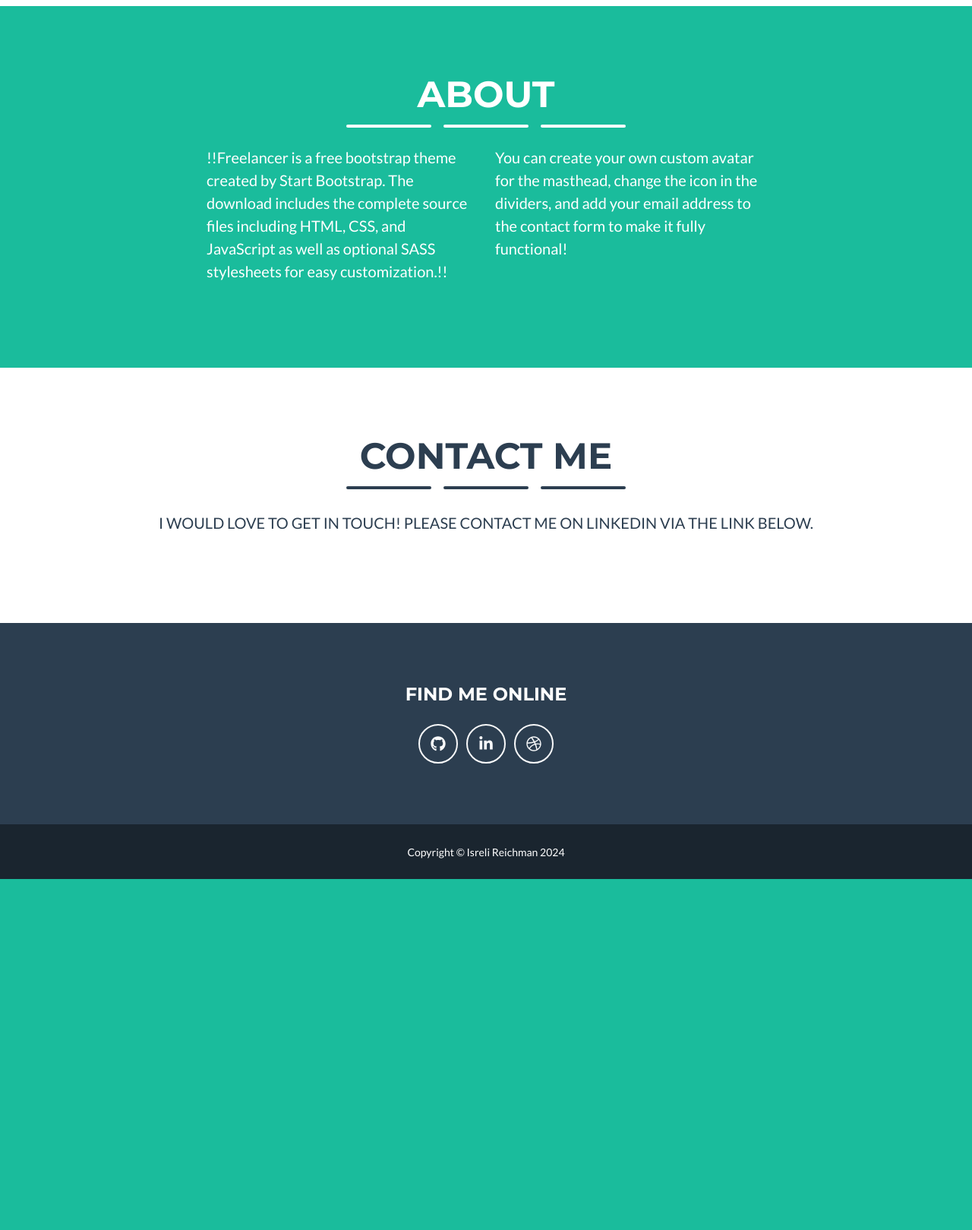
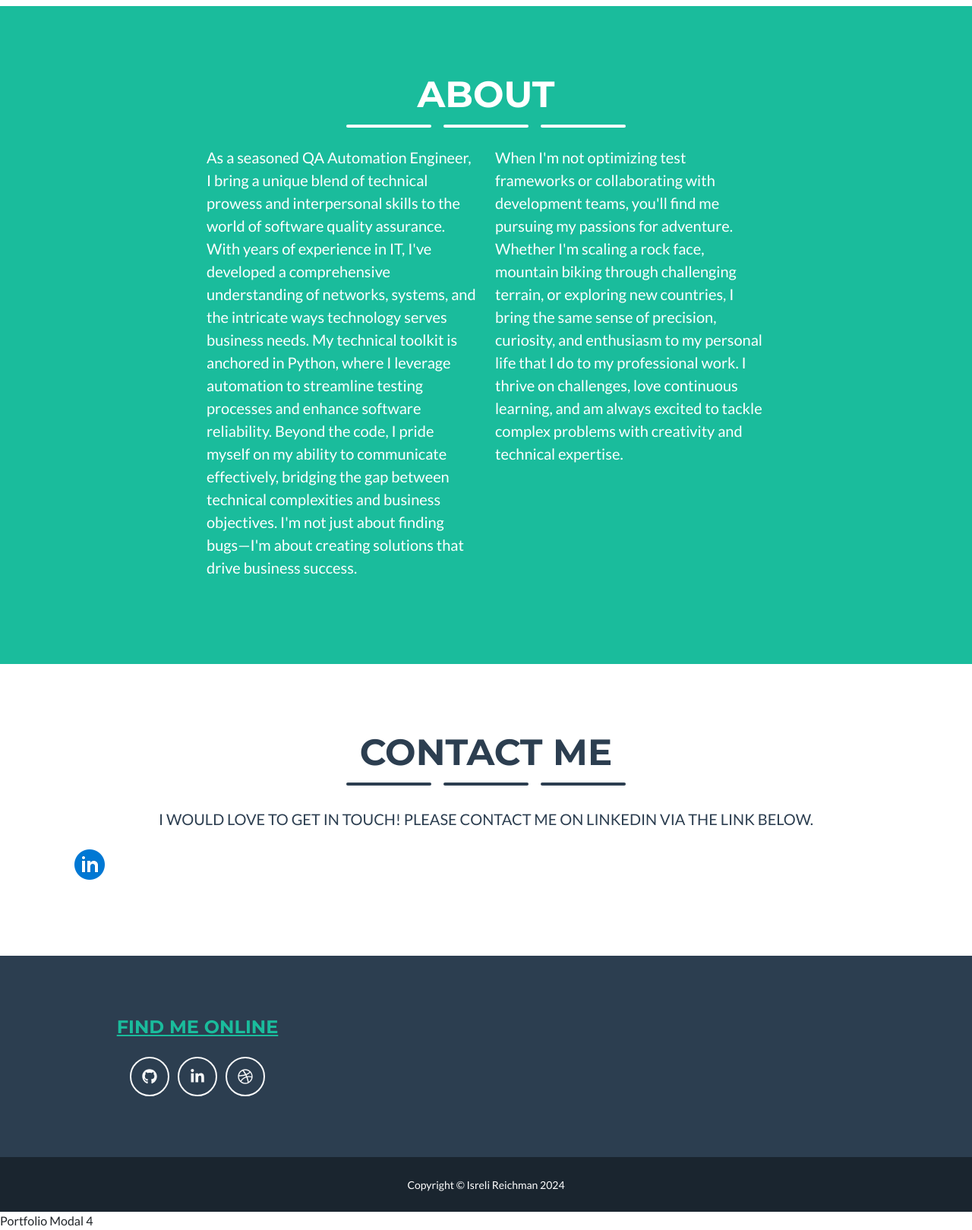
Before and after one commit to ireichman/ireichman.github.io, a Python web app: template templates/index.html in a window 1280 px wide. Shown: the part 1342-2961 px from the top of the page at 76% size. Before the commit the page ends 2499 px from the top, so only its background shows below. Run offline with Jinja, Linux system fonts and the light colour scheme; the template is opened without the code that fills it, so the values that code supplies are empty; some libraries are stand-ins or nearby versions.

Commit message:
Added verbiage for about section. Readded the link for LinkedIn in About sectiona dn Find me online.

```diff
--- a/templates/index.html
+++ b/templates/index.html
@@ -7,14 +7,14 @@
         <meta name="author" content="" />
         <title>Isreli Reichman</title>
         <!-- Favicon-->
-        <link rel="icon" type="image/x-icon" href="/static/assets/favicon.ico" />
+        <link rel="icon" type="image/x-icon" href="../static/assets/favicon.ico" />
         <!-- Font Awesome icons (free version)-->
         <script src="https://use.fontawesome.com/releases/v6.3.0/js/all.js" crossorigin="anonymous"></script>
         <!-- Google fonts-->
         <link href="https://fonts.googleapis.com/css?family=Montserrat:400,700" rel="stylesheet" type="text/css" />
         <link href="https://fonts.googleapis.com/css?family=Lato:400,700,400italic,700italic" rel="stylesheet" type="text/css" />
         <!-- Core theme CSS (includes Bootstrap)-->
-        <link href="static/css/styles.css" rel="stylesheet" />
+        <link href="../static/css/styles.css" rel="stylesheet" />
     </head>
     <body id="page-top">
         <!-- Navigation-->
@@ -38,7 +38,7 @@
         <header class="masthead bg-primary text-white text-center">
             <div class="container d-flex align-items-center flex-column">
                 <!-- Masthead Avatar Image-->
-                <img class="masthead-avatar mb-5" src="/static/assets/img/avataaars.svg" alt="Isreli Reichman picture" />
+                <img class="masthead-avatar mb-5" src="../static/assets/img/avataaars.svg" alt="Isreli Reichman picture" />
                 <!-- Masthead Heading-->
                 <h1 class="masthead-heading text-uppercase mb-0">Isreli Reichman</h1>
                 <!-- Icon Divider-->
@@ -74,7 +74,7 @@
                             <div class="portfolio-item-caption d-flex align-items-center justify-content-center h-100 w-100">
                                 <div class="portfolio-item-caption-content text-center text-white"><i class="fas fa-plus fa-3x"></i></div>
                             </div>
-                            <img class="img-fluid" src="static/assets/img/portfolio/cabin.png" alt="..." />
+                            <img class="img-fluid" src="../static/assets/img/portfolio/cabin.png" alt="..." />
                         </div>
                     </div>
                     <!-- Portfolio Item 2-->
@@ -83,7 +83,7 @@
                             <div class="portfolio-item-caption d-flex align-items-center justify-content-center h-100 w-100">
                                 <div class="portfolio-item-caption-content text-center text-white"><i class="fas fa-plus fa-3x"></i></div>
                             </div>
-                            <img class="img-fluid" src="static/assets/img/portfolio/cake.png" alt="..." />
+                            <img class="img-fluid" src="../static/assets/img/portfolio/cake.png" alt="..." />
                         </div>
                     </div>
                     <!-- Portfolio Item 3-->
@@ -92,7 +92,7 @@
                             <div class="portfolio-item-caption d-flex align-items-center justify-content-center h-100 w-100">
                                 <div class="portfolio-item-caption-content text-center text-white"><i class="fas fa-plus fa-3x"></i></div>
                             </div>
-                            <img class="img-fluid" src="static/assets/img/portfolio/circus.png" alt="..." />
+                            <img class="img-fluid" src="../static/assets/img/portfolio/circus.png" alt="..." />
                         </div>
                     </div>
 <!--                    &lt;!&ndash; Portfolio Item 4&ndash;&gt;-->
@@ -140,8 +140,10 @@
                 </div>
                 <!-- About Section Content-->
                 <div class="row">
-                    <div class="col-lg-4 ms-auto"><p class="lead">!!Freelancer is a free bootstrap theme created by Start Bootstrap. The download includes the complete source files including HTML, CSS, and JavaScript as well as optional SASS stylesheets for easy customization.!!</p></div>
-                    <div class="col-lg-4 me-auto"><p class="lead">You can create your own custom avatar for the masthead, change the icon in the dividers, and add your email address to the contact form to make it fully functional!</p></div>
+                    <div class="col-lg-4 ms-auto"><p class="lead">As a seasoned QA Automation Engineer, I bring a unique blend of technical prowess and interpersonal skills to the world of software quality assurance. With years of experience in IT, I've developed a comprehensive understanding of networks, systems, and the intricate ways technology serves business needs.
+                        My technical toolkit is anchored in Python, where I leverage automation to streamline testing processes and enhance software reliability. Beyond the code, I pride myself on my ability to communicate effectively, bridging the gap between technical complexities and business objectives. I'm not just about finding bugs—I'm about creating solutions that drive business success.</p></div>
+                    <div class="col-lg-4 me-auto"><p class="lead">When I'm not optimizing test frameworks or collaborating with development teams, you'll find me pursuing my passions for adventure. Whether I'm scaling a rock face, mountain biking through challenging terrain, or exploring new countries, I bring the same sense of precision, curiosity, and enthusiasm to my personal life that I do to my professional work.
+                        I thrive on challenges, love continuous learning, and am always excited to tackle complex problems with creativity and technical expertise.</p></div>
                 </div>
                 <!-- About Section Button-->
 <!--                <div class="text-center mt-4">-->
@@ -168,6 +170,7 @@
                 <div class="row justify-content-center">
                     <div class="row">
                         <div class="page-section-heading text-center text-uppercase text-secondary mb-0"><p class="lead">I would love to get in touch! Please contact me on LinkedIn via the link below.</p></div>
+                        <div ><a href="https://www.linkedin.com/in/isreli-reichman-11a562102"><img src="../static/assets/img/icons8-linkedin-48.png"</a></div>
                     </div>
 <!--                    <div class="col-lg-8 col-xl-7">-->
 <!--                        &lt;!&ndash; * * * * * * * * * * * * * * *&ndash;&gt;-->
@@ -246,7 +249,7 @@
                         <h4 class="text-uppercase mb-4">Find me online</h4>
 <!--                        <a class="btn btn-outline-light btn-social mx-1" href="#!"><i class="fab fa-fw fa-facebook-f"></i></a>-->
                         <a class="btn btn-outline-light btn-social mx-1" href="https://github.com/ireichman"><i class="fab fa-fw fa-github"></i></a>
-                        <a class="btn btn-outline-light btn-social mx-1" href="#!"><i class="fab fa-fw fa-linkedin-in"></i></a>
+                        <a class="btn btn-outline-light btn-social mx-1" href="http://www.linkedin.com/in/isreli-reichman-11a562102"><i class="fab fa-fw fa-linkedin-in"></i></a>
                         <a class="btn btn-outline-light btn-social mx-1" href="#!"><i class="fab fa-fw fa-dribbble"></i></a>
                     </div>
                     <!-- Footer About Text-->
@@ -362,7 +365,7 @@
                 </div>
             </div>
         </div>
-        <!-- Portfolio Modal 4-->
+        Portfolio Modal 4
         <div class="portfolio-modal modal fade" id="portfolioModal4" tabindex="-1" aria-labelledby="portfolioModal4" aria-hidden="true">
             <div class="modal-dialog modal-xl">
                 <div class="modal-content">
@@ -461,7 +464,7 @@
         <!-- Bootstrap core JS-->
         <script src="https://cdn.jsdelivr.net/npm/bootstrap@5.2.3/dist/js/bootstrap.bundle.min.js"></script>
         <!-- Core theme JS-->
-        <script src="static/js/scripts.js"></script>
+        <script src="../static/js/scripts.js"></script>
         <!-- * * * * * * * * * * * * * * * * * * * * * * * * * * * * * * * * * * * * * * * *-->
         <!-- * *                               SB Forms JS                               * *-->
         <!-- * * Activate your form at https://startbootstrap.com/solution/contact-forms * *-->
```
Also changed, not shown: requirements.txt (deleted).
